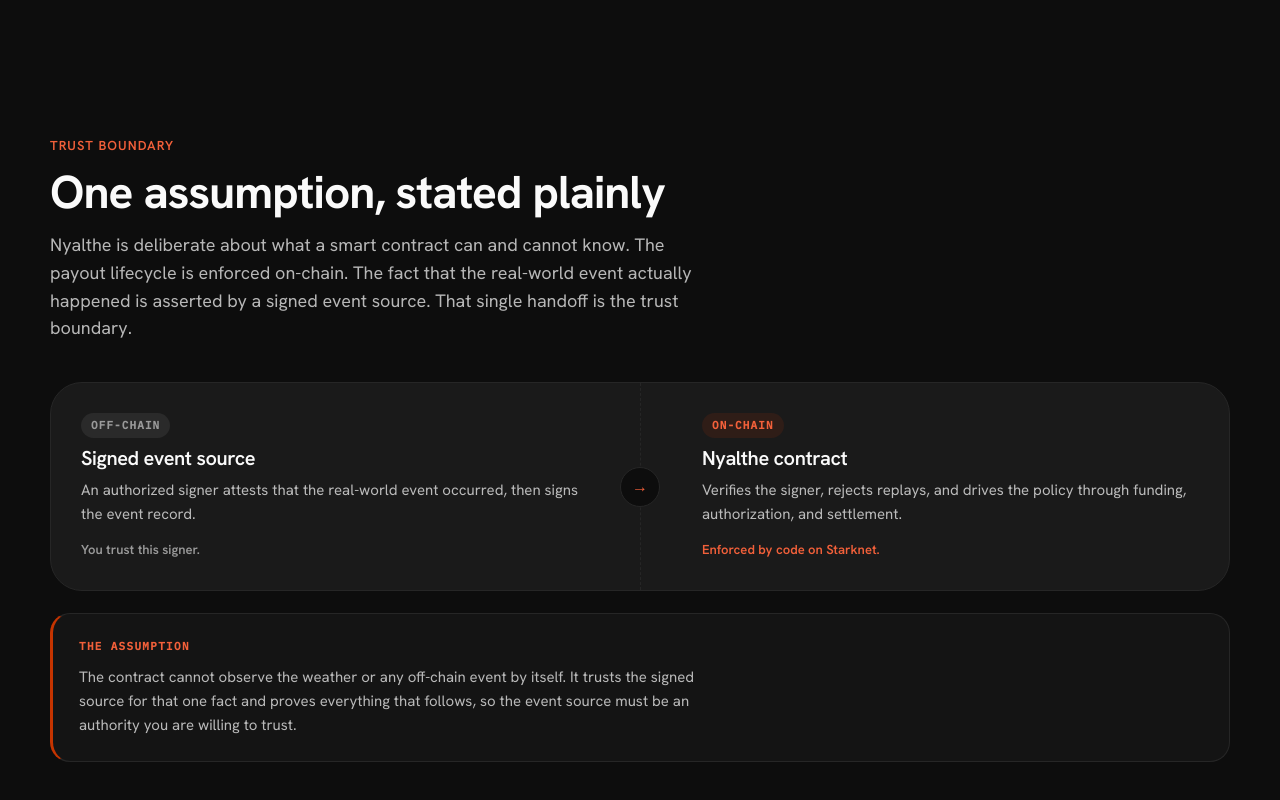
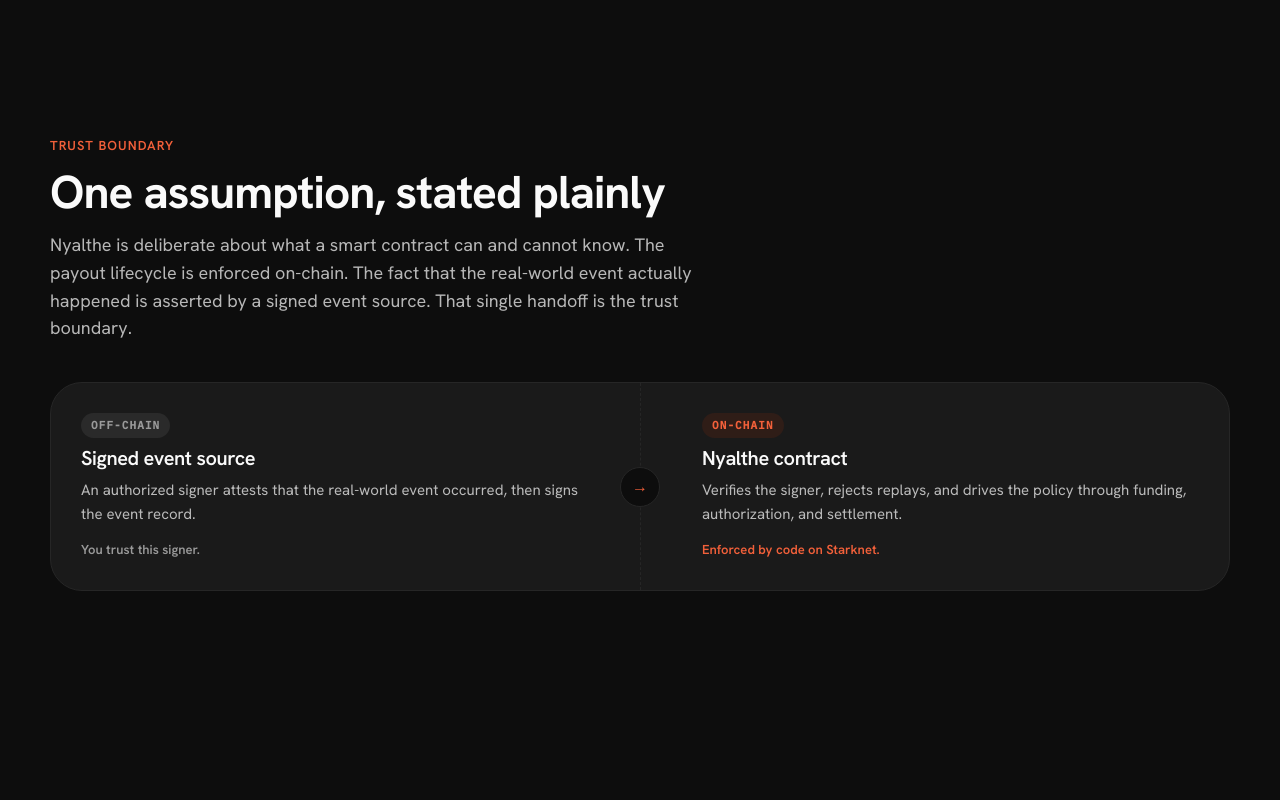
Before and after one commit to mystiquemide/nyalthe, a Next.js app: page / in a window 1280 px wide. Shown: the part 2993-3793 px from the top of the page. After the commit the page ends 3672 px from the top, so only its background shows below. Built offline with nearby package versions, Linux system fonts and the light colour scheme.

Commit message:
Remove trust boundary assumption callout

```diff
--- a/src/app/components/site/TrustBoundary.module.css
+++ b/src/app/components/site/TrustBoundary.module.css
@@ -127,32 +127,6 @@
   content: "\2192";
 }
 
-.callout {
-  margin-top: 22px;
-  background: var(--panel);
-  border: 1px solid var(--border);
-  border-left: 3px solid var(--aqua);
-  border-radius: var(--radius-card);
-  padding: 24px 26px;
-}
-
-.calloutTitle {
-  font-family: var(--font-mono);
-  font-size: 11px;
-  font-weight: 700;
-  letter-spacing: 0.12em;
-  text-transform: uppercase;
-  color: var(--aqua-deep);
-  margin-bottom: 10px;
-}
-
-.calloutText {
-  font-size: 15px;
-  line-height: 1.6;
-  color: var(--body);
-  max-width: 74ch;
-}
-
 @media (max-width: 760px) {
   .flow {
     grid-template-columns: 1fr;
--- a/src/app/components/site/TrustBoundary.tsx
+++ b/src/app/components/site/TrustBoundary.tsx
@@ -40,15 +40,6 @@
             <p className={styles.trustLine}>Enforced by code on Starknet.</p>
           </div>
         </div>
-
-        <div className={styles.callout}>
-          <p className={styles.calloutTitle}>The assumption</p>
-          <p className={styles.calloutText}>
-            The contract cannot observe the weather or any off-chain event by itself. It
-            trusts the signed source for that one fact and proves everything that follows,
-            so the event source must be an authority you are willing to trust.
-          </p>
-        </div>
       </div>
     </section>
   );
```
